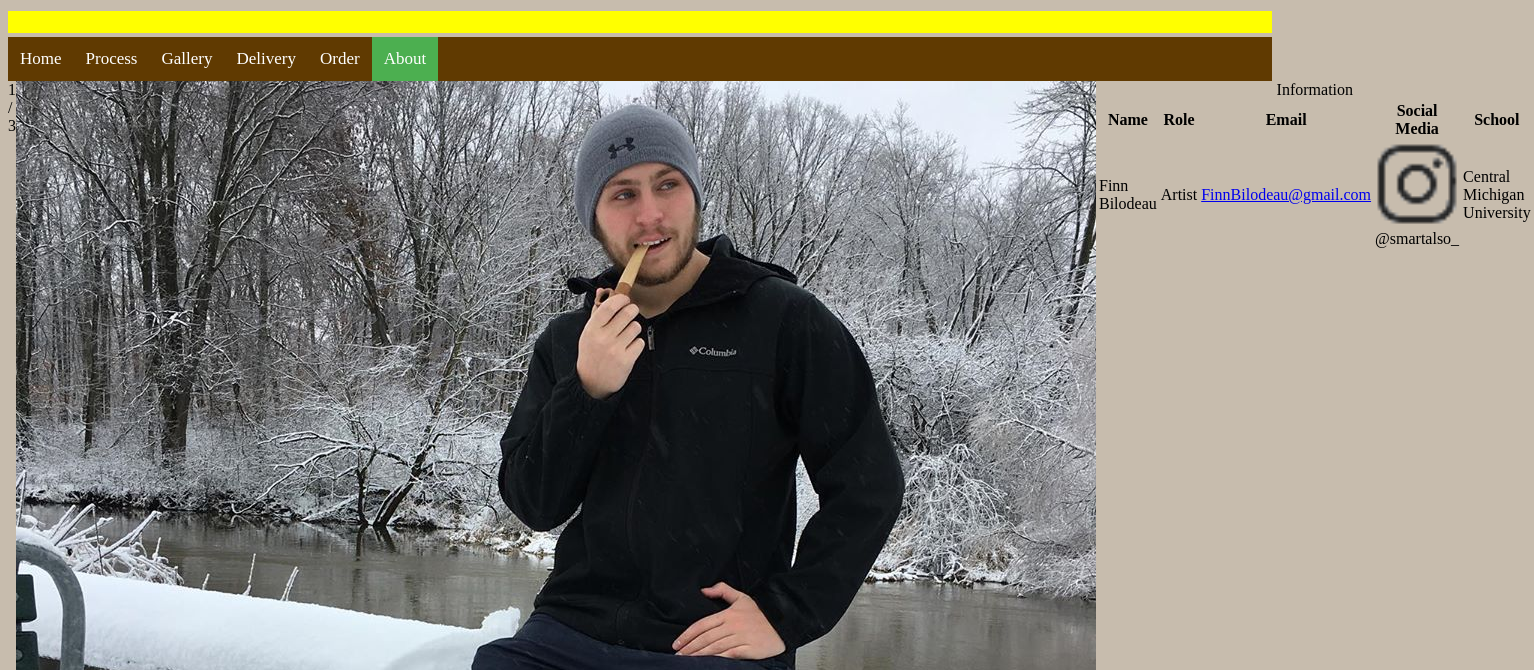
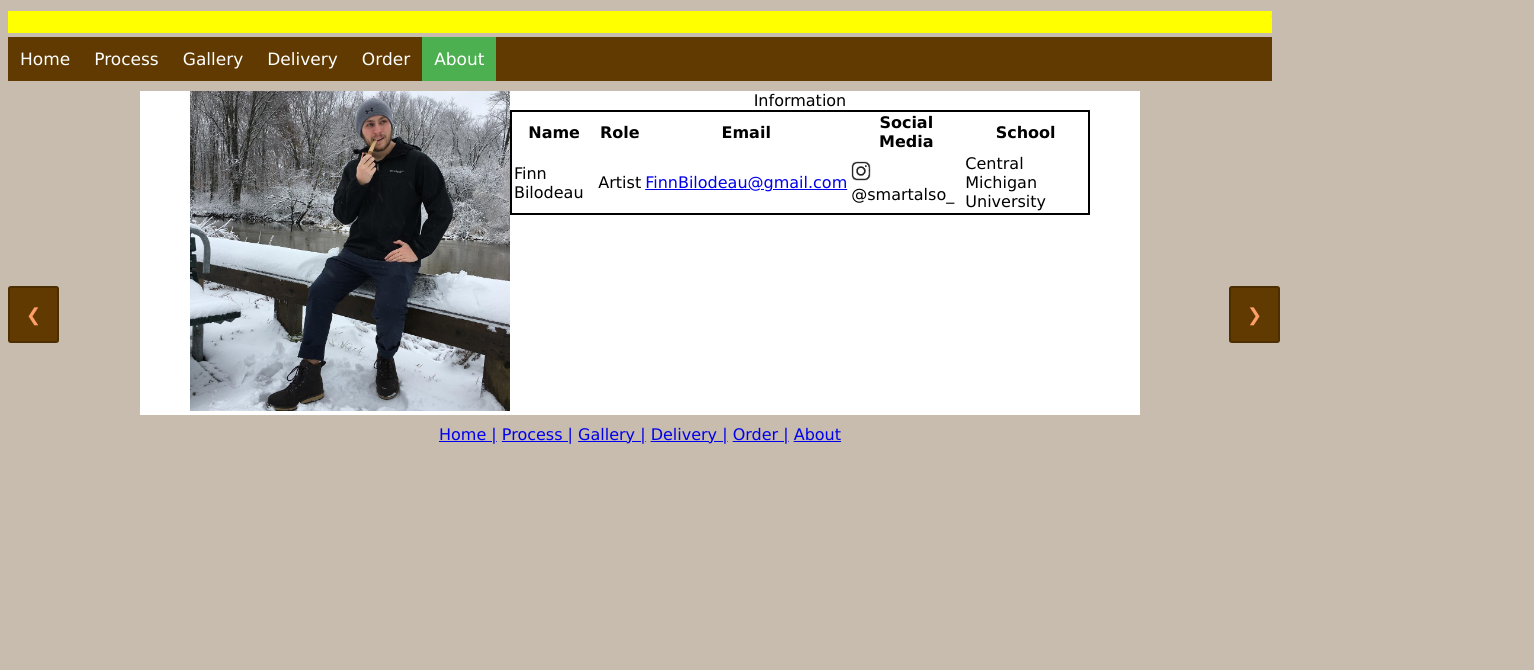
Before and after one commit to Dwuarf/final-project, a plain HTML site: page About.html in a window 1280 px wide. Shown: the part 114-784 px from the top of the page, 1534 px wide, since content can reach past the window. Drawn offline with Linux system fonts and the light colour scheme.

Commit message:
continued work on about page

```diff
--- a/About.css
+++ b/About.css
@@ -0,0 +1,96 @@
+.slides{
+    width: 90%;
+    max-height: inherit;
+    margin: auto;
+}
+
+.slideshowContainer{
+    background-color: rgba(255, 255, 255, 1);
+    width: 90%;
+    position: relative;
+    margin: 10px auto;
+    max-width: 1000px;
+    overflow: hidden;
+}
+
+img{
+    max-width: 400px;
+    height: auto;
+    margin: auto;
+}
+
+.picture{
+    position: relative;
+    float:left;
+}
+
+.prev, .next {
+    display: block;
+    cursor: pointer;
+    position: absolute;
+    top:50%;
+    width: auto;
+    height: inherit;
+    padding: 16px;
+    color: rgba(0,0,0,0.8);
+    font-weight: bold;
+    font-size: 18px;
+    margin: auto;
+    transition: 0.6s ease;
+    border-radius: 3px 3px 3px 3px;
+    user-select: none;
+    border: solid 2px rgba(0,0,0,0.2);
+    background-color:  #603A01;
+  }
+
+  .next {
+    right: 0;
+}
+
+.prev:hover, .next:hover {
+    background-color: rgba(0,0,0,0.8);
+}
+
+.numberText {
+    color: #f2f2f2;
+    font-size: 20px;
+    padding: 8px 12px;
+    position: absolute;
+    top: 0;
+    background-color: rgba(0, 0, 0, 0.404);
+}
+
+.captionTable{
+    position: relative;
+    float: left;
+    background-color: white;
+}
+
+.informationTable{
+    border: 2px solid black;
+    border-collapse: collapse;
+    table-layout: auto;
+    overflow:scroll;
+}
+
+td{
+    padding: 2px;
+    margin: auto 10px;
+}
+
+.fade {
+    -webkit-animation-name: fade;
+    -webkit-animation-duration: 1.5s;
+    animation-name: fade;
+    animation-duration: 1.5s;
+}
+
+@-webkit-keyframes fade {
+    from {opacity: .4}
+    to {opacity: 1}
+}
+
+@keyframes fade {
+    from {opacity: .4}
+    to {opacity: 1}
+}
--- a/About.html
+++ b/About.html
@@ -6,8 +6,9 @@
     <link rel = "stylesheet" href = "Home.css">
     <link rel = "stylesheet" href = "About.css">
 </head>
+
 <body>
-     <h1 id = "title">Bird Dog Pipe Co.</h1>
+    <h1 id = "title">Bird Dog Pipe Co.</h1>
     <marquee behavior="scroll" direction="left">This website is a part of ISYS 288 Final Project(Ferris State University)</marquee>
 
     <div class="navbar">
@@ -22,7 +23,7 @@
     <div class="slideshowContainer">
         <div class="slides fade">
             <div class="numberText">1 / 3</div>
-            <img src="Pipepics/IMG_0010.jpg" alt="Picture of Finn B.">
+            <div class="picture"><img src="Pipepics/IMG_0010.jpg" alt="Picture of Finn B."></div>
             <div class="captionTable">
                 <table class="informationTable">
                     <caption>Information</caption>
@@ -37,7 +38,7 @@
                         <td>Finn Bilodeau</td>
                         <td>Artist</td>
                         <td><a id="email" href="FinnBilodeau@gmail.com">FinnBilodeau@gmail.com</a></td>
-                        <td><img src="Pipepics/insta.png"> @smartalso_</td>
+                        <td><img style="width:20px; height:auto;" src="Pipepics/insta.png"> @smartalso_</td>
                         <td>Central Michigan University</td>
                     </tr>
                 </table>
@@ -45,9 +46,9 @@
         </div>
 
         <div class="slides fade">
-            <div class="numberText">1 / 3</div>
-                <img src="Pipepics/0.jpg" alt="Picture of Joshua LaForest">
-                <div class="captionTable">
+            <div class="numberText">2 / 3</div>
+                <div class="picture"><img src="Pipepics/joshl.png" alt="Picture of Joshua LaForest"></div>
+                <div class="captionTable"><br>
                     <table class="informationTable">
                         <caption>Information</caption>
                         <tr>
@@ -70,8 +71,7 @@
         </div>
 
         <div class="slides fade">
-            <div class="numberText">1 / 3</div>
-                <img src="Pipepics/0.jpg" alt="Picture of Joshua LaForest">
+            <div class="numberText">3 / 3</div>
                 <div class="captionTable">
                     <table class="informationTable">
                         <caption>Information</caption>
@@ -96,7 +96,7 @@
             <a class="prev" onclick="plusSlides(-1)"><span>&#10094;</span></a>
             <a class="next" onclick="plusSlides(1)"><span>&#10095;</span></a>
         </div>
-
+    </div>
         <script type="text/javascript" src="slideshowScript.js"></script>
 
         <div class="link">
@@ -108,3 +108,4 @@
             <a href="About.html">About</a>
         </div>
 </body>
+</html>
--- a/Home.css
+++ b/Home.css
@@ -1,6 +1,10 @@
 @charset "utf-8";
 /* CSS Document */
 /* Style the navigation bar */
+
+body{
+    font-family: Verdana, Geneva, Tahoma, sans-serif;
+}
 
 #title{
   background-color: #603A01;
@@ -156,3 +160,7 @@ img{
     width: 100%;
     height: auto;
 }
+
+.link{
+    text-align: center;
+}
```
Also changed, not shown: 1 other file.
